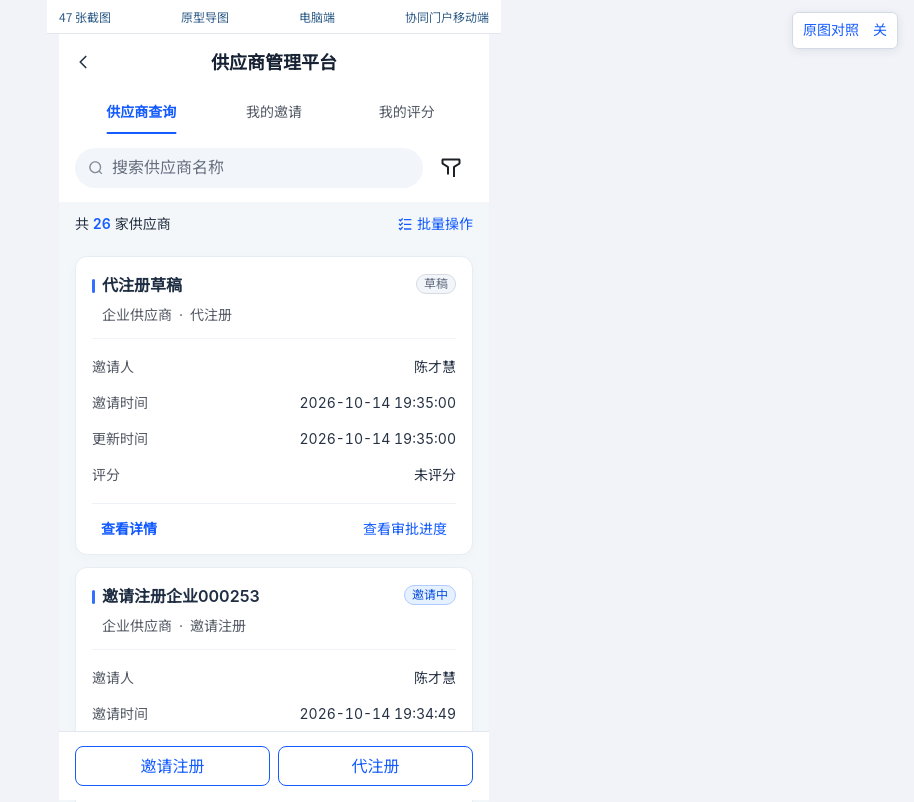
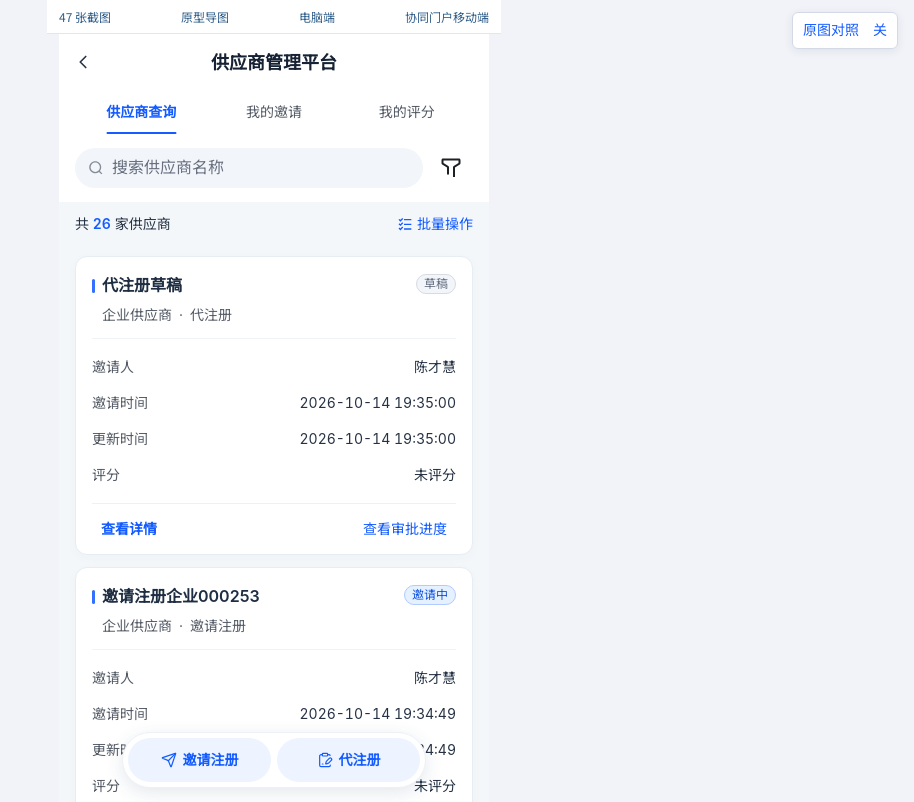
Before and after one commit to zhouqixing7012/supplier, a React (Vite) app: page / in a window 1280 px wide. Shown: the top 802 px of the page, without its empty margins (366-1280 px from the left). Built offline with nearby package versions, Linux system fonts and the light colour scheme.

Commit message:
将移动端列表注册入口改为悬浮胶囊

```diff
--- a/src/components/mobile/layout.jsx
+++ b/src/components/mobile/layout.jsx
@@ -57,7 +57,7 @@ export function BatchActions({ selectedCount, selectableCount, onSelectAll, item
 
 export function Actions({ items, flat = false, className = '' }) {
   const primary = items.reduce((index, item, i) => !item.secondary && !item.muted && (items.length === 1 || !/^(取消|返回|关闭|上一步|重置|保存草稿|继续修改)/.test(item.label)) ? i : index, -1);
-  return <footer className={`m-actions ${flat ? 'm-actions-flat' : ''} ${className}`}>{items.map((item, i) => <button key={`${item.label}-${i}`} type={item.type || 'button'} className={item.secondary ? 'secondary' : item.muted ? 'muted' : item.primary || i === primary ? 'primary' : 'secondary'} disabled={item.disabled} onClick={item.onClick}>{item.label}</button>)}</footer>;
+  return <footer className={`m-actions ${flat ? 'm-actions-flat' : ''} ${className}`}>{items.map((item, i) => <button key={`${item.label}-${i}`} type={item.type || 'button'} className={item.secondary ? 'secondary' : item.muted ? 'muted' : item.primary || i === primary ? 'primary' : 'secondary'} disabled={item.disabled} onClick={item.onClick}>{item.icon}{item.label}</button>)}</footer>;
 }
 
 export function FullscreenPanel({ title, label = title, onBack, className, children }) {
--- a/src/pages/mobile-refinement.css
+++ b/src/pages/mobile-refinement.css
@@ -1311,21 +1311,36 @@
 
 /* 供应商列表的结果数量、卡片和批量操作共用页面内边距。 */
 .mobile-page:not(.m-shot).m-list-page .m-applied-filters { padding: 0 16px; }
-.mobile-page:has(> .m-list-registration-actions) { padding-bottom: max(72px, 69px + env(safe-area-inset-bottom, 0px)); }
+.mobile-page:has(> .m-list-registration-actions) {
+  --m-registration-bar-bottom: calc(12px + env(safe-area-inset-bottom, 0px));
+  --m-registration-bar-height: 56px;
+  --m-registration-bar-max-width: 304px;
+  padding-bottom: calc(var(--m-registration-bar-height) + var(--m-registration-bar-bottom) + 12px);
+}
 .mobile-page:not(.m-shot) .m-actions.m-list-registration-actions {
-  gap: 8px;
-  padding: 14px 16px calc(14px + env(safe-area-inset-bottom, 0px));
-  border-top-color: #e2e6f0;
+  bottom: var(--m-registration-bar-bottom);
+  width: min(var(--m-registration-bar-max-width), calc(100% - 32px));
+  gap: 6px;
+  padding: 5px;
+  border: 1px solid var(--m-border-subtle);
+  border-radius: 999px;
+  box-shadow: 0 5px 18px #23406a1f;
 }
 .mobile-page:not(.m-shot) .m-list-registration-actions > button.secondary {
-  position: relative;
-  min-height: 40px;
-  border-color: var(--m-action);
+  display: flex;
+  align-items: center;
+  justify-content: center;
+  gap: 6px;
+  min-height: 44px;
+  border: 0;
+  border-radius: inherit;
+  background: var(--m-info-surface);
   color: var(--m-action);
-  font-weight: 400;
+  font-size: 14px;
   line-height: 22px;
 }
-.m-list-registration-actions > button::before { content: ''; position: absolute; inset: -2px 0; }
+.m-list-registration-actions > button svg { width: 16px; height: 16px; }
+.mobile-page:not(.m-shot) .m-list-registration-actions > button.secondary:active { color: var(--m-action-pressed); }
 .mobile-page.m-list-page .m-filter-summary:has(> .m-batch-toggle) { flex-wrap: nowrap; min-height: 44px; }
 .mobile-page:not(.m-shot).m-list-page .m-result-count { color: var(--m-text); white-space: nowrap; }
 .mobile-page.m-list-page .m-result-count-value { color: var(--m-action); font-weight: 600; }
--- a/src/pages/mobile-screenshot-compare.css
+++ b/src/pages/mobile-screenshot-compare.css
@@ -85,6 +85,11 @@
   body.m-screenshot-comparing .mobile-page .m-watermark {
     left: var(--compare-left); width: var(--compare-width); transform: none;
   }
+  body.m-screenshot-comparing .mobile-page .m-actions.m-list-registration-actions {
+    left: calc(var(--compare-left) + var(--compare-width) / 2);
+    width: min(var(--m-registration-bar-max-width), calc(var(--compare-width) - 32px));
+    transform: translateX(-50%);
+  }
   body.m-screenshot-comparing .mobile-page .m-reference-list .m-actions,
   body.m-screenshot-comparing .mobile-page .m-export-panel .m-actions,
   body.m-screenshot-comparing .mobile-page .m-address-form > .m-actions,
--- a/src/pages/mobile-supplier.jsx
+++ b/src/pages/mobile-supplier.jsx
@@ -791,8 +791,8 @@ function MobileSurface({ onComparisonChange, scene, shot, ratings, setRatings, a
     {scene.startsWith('workspace') && <PortalWorkspace mapParams={mapParams} accountMenu={portalAccountMenu} setAccountMenu={setPortalAccountMenu} scene={scene} go={go} notify={notify} store={views} onPreview={preview} />}
     </SwipeArea>
     {!shot && showRegistrationActions && <Actions className="m-list-registration-actions" items={[
-      { label: '邀请注册', secondary: true, onClick: () => openRegistration('invite') },
-      { label: '代注册', secondary: true, onClick: () => openRegistration('register') },
+      { label: '邀请注册', icon: <Send aria-hidden="true" />, secondary: true, onClick: () => openRegistration('invite') },
+      { label: '代注册', icon: <ClipboardPenLine aria-hidden="true" />, secondary: true, onClick: () => openRegistration('register') },
     ]} />}
     {reinvitePrompt && <Confirm title="重新邀请" className="m-reinvite-prompt" text="您名下存在同名且为邀请中或草稿的供应商，是否重新进行邀请。" cancelLabel="取消" confirmLabel="重新邀请" onCancel={() => setReinvitePrompt(null)} onConfirm={() => {
       const target = reinviteCandidate(suppliers, reinvitePrompt.data.name, currentInviter);
```
Also changed, not shown: tests/mobile.interaction.mjs, 3 other files (tests, documents, lock files or other folders).
